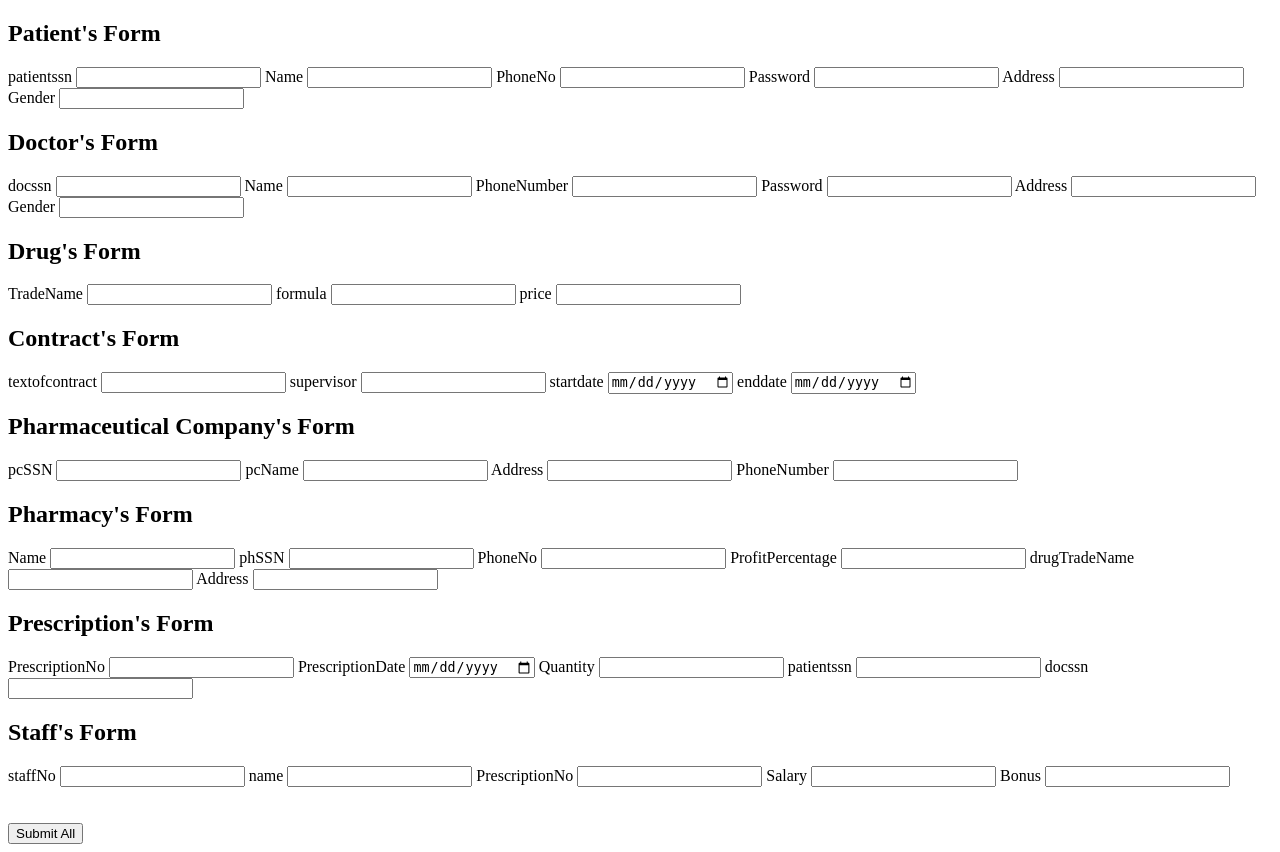
After one commit to Ayushi-Savla/Drug-Dispensary, a PHP site: page /insertinfo.php in a window 1280 px wide. The commit adds this page. Run offline with PHP 8.4, Linux system fonts and the light colour scheme.

Commit message:
committing files

```diff
--- /dev/null
+++ b/insertinfo.php
@@ -0,0 +1,115 @@
+<!DOCTYPE html>
+<html lang="en" dir="ltr">
+<head>
+    <meta charset="utf-8">
+    <title>Insert Data</title>
+</head>
+<style media="screen">
+    label {
+        display;
+    }
+</style>
+<body>
+    <h2>Patient's Form</h2>
+    <form class="" action="insert.php" method="post" autocomplete="off">
+        <label for="">patientssn</label>
+        <input type="number" name="patientssn" required value="">
+        <label for="">Name</label>
+        <input type="text" name="Name" required value="">
+        <label for="">PhoneNo</label>
+        <input type="number" name="PhoneNo" required value="">
+        <label for="">Password</label>
+        <input type="password" name="Password" required value="">
+        <label for="">Address</label>
+        <input type="text" name="Address" required value="">
+        <label for="">Gender</label>
+        <input type="text" name="Gender" required value="">
+
+        <h2>Doctor's Form</h2>
+        <label for="">docssn</label>
+        <input type="number" name="docssn" required value="">
+        <label for="">Name</label>
+        <input type="text" name="Name" required value="">
+        <label for="">PhoneNumber</label>
+        <input type="number" name="PhoneNumber" required value="">
+        <label for="">Password</label>
+        <input type="password" name="password" required value="">
+        <label for="">Address</label>
+        <input type="text" name="address" required value="">
+        <label for="">Gender</label>
+        <input type="text" name="Gender" required value="">
+
+        <h2>Drug's Form</h2>
+        <label for="">TradeName</label>
+        <input type="text" name="TradeName" required value="">
+        <label for="">formula</label>
+        <input type="text" name="formula" required value="">
+        <label for="">price</label>
+        <input type="number" name="price" required value="">
+
+        <h2>Contract's Form</h2>
+        <label for="">textofcontract</label>
+        <input type="text" name="textofcontract" required value="">
+        <label for="">supervisor</label>
+        <input type="text" name="supervisor" required value="">
+        <label for="">startdate</label>
+        <input type="date" name="startdate" required value="">
+        <label for="">enddate</label>
+        <input type="date" name="enddate" required value="">
+
+        <h2>Pharmaceutical Company's Form</h2>
+        <label for="">pcSSN</label>
+        <input type="number" name="pcSSN" required value="">
+        <label for="">pcName</label>
+        <input type="text" name="pcName" required value="">
+        <label for="">Address</label>
+        <input type="text" name="address" required value="">
+        <label for="">PhoneNumber</label>
+        <input type="number" name="PhoneNumber" required value="">
+
+        <h2>Pharmacy's Form</h2>
+        <label for="">Name</label>
+        <input type="text" name="Name" required value="">
+        <label for="">phSSN</label>
+        <input type="number" name="phSSN" required value="">
+        <label for="">PhoneNo</label>
+        <input type="number" name="PhoneNo" required value="">
+        <label for="">ProfitPercentage</label>
+        <input type="number" name="profitPercentage" required value="">
+        <label for="">drugTradeName</label>
+        <input type="text" name="DrugTradeName" required value="">
+        <label for="">Address</label>
+        <input type="text" name="address" required value="">
+
+        <h2>Prescription's Form</h2>
+        <label for="">PrescriptionNo</label>
+        <input type="number" name="prescriptionNo" required value="">
+        <label for="">PrescriptionDate</label>
+        <input type="Date" name="prescriptionDate" required value="">
+        <label for="">Quantity</label>
+        <input type="number" name="quantity" required value="">
+        <label for="">patientssn</label>
+        <input type="number" name="patientssn" required value="">
+        <label for="">docssn</label>
+        <input type="number" name="docssn" required value="">
+
+        <h2>Staff's Form</h2>
+        <label for="">staffNo</label>
+        <input type="number" name="prescriptionNo" required value="">
+        <label for="">name</label>
+        <input type="text" name="name" required value="">
+        <label for="">PrescriptionNo</label>
+        <input type="number" name="prescriptionNo" required value="">
+        <label for="">Salary</label>
+        <input type="number" name="salary" required value="">
+        <label for="">Bonus</label>
+        <input type="number" name="bonus" required value="">
+
+        <br></br>
+
+        <br>
+        <button type="submit" name="submit">Submit All</button>
+        </br>
+    </form>
+</body>
+</html>
```
Also changed, not shown: CRUD.php (added, +32 -0 lines), about.html (added, +11 -0 lines), add_patient.php (+13 -1 lines), connection.php (+41 -1 lines), home.php (added, +22 -0 lines), index.html (added, +10 -0 lines), insert.php (added, +109 -0 lines), login.html (added, +59 -0 lines), login.php (added, +35 -0 lines), signup.php (added, +62 -0 lines), style.css (added, +77 -0 lines).
